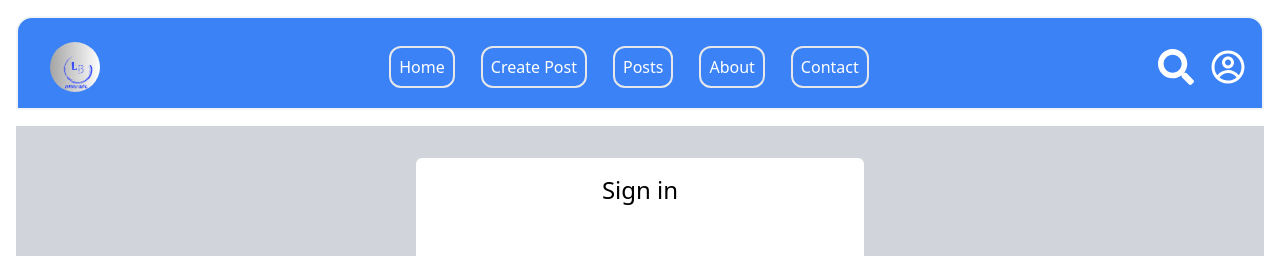
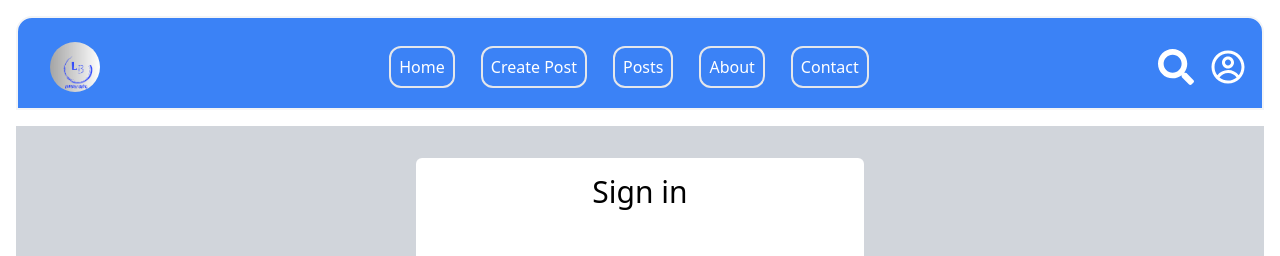
Before and after one commit to Only-1-MJsaX/lumina, a Next.js app: page /auth/signin in a window 1280 px wide. Shown: the top 256 px of the page. Built offline with nearby package versions, Linux system fonts and the light colour scheme; no server answers.

Commit message:
i taya pro max

```diff
--- a/app/auth/signin/page.js
+++ b/app/auth/signin/page.js
@@ -17,7 +17,7 @@ export default async function SignInPage() {
         <main className='min-h-[320px] flex justify-center bg-gray-300 py-8 px-2 m-4'>
             <article>
                 <div className='w-full md:w-[28em] md:h-[15em] rounded-md bg-white p-4'>
-                    <h1 className='text-2xl text-center mb-[50px]'>Sign in </h1>
+                    <h1 className='text-3xl text-center mb-[50px]'>Sign in </h1>
 
                     <div className='flex gap-2 mb-[20px]'>
                         <form
```
